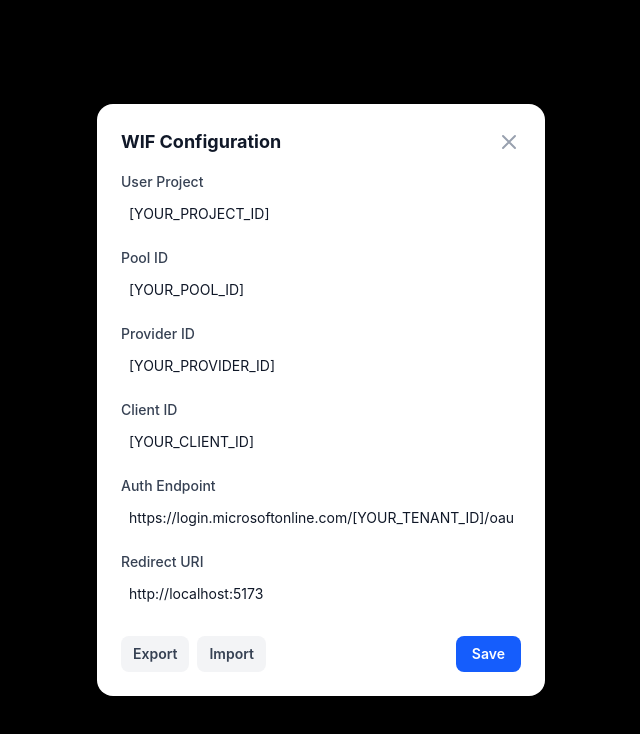
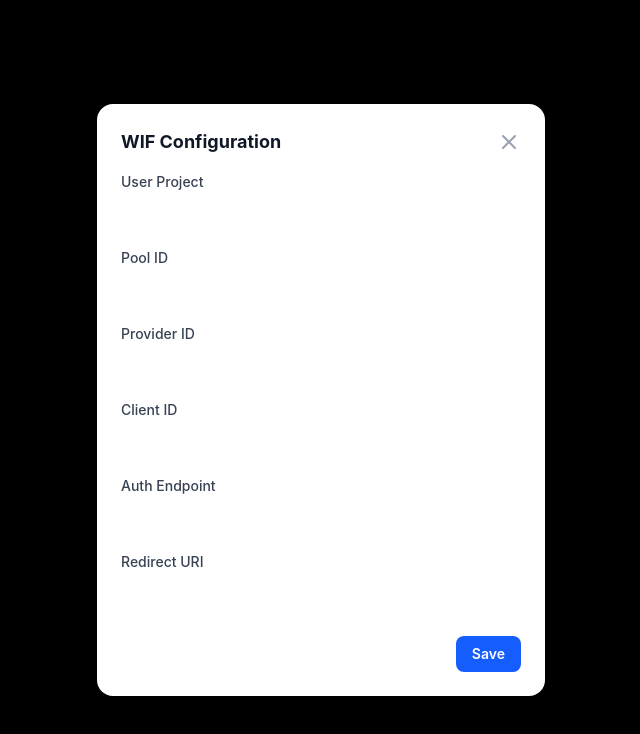
Before and after one commit to wdufrin/Backup_Restore_App, a React (Vite) app: page / in a window 1280 px wide. Both pictures are taken after a click on the button 812 px from the left and 254 px from the top of the page. Shown: the top 734 px of the page, without its empty margins (319-959 px from the left). Built offline with nearby package versions, Linux system fonts and the light colour scheme; no server answers.

Commit message:
fix: remove hardcoded EntraID identifiers from default config

```diff
--- a/src/App.tsx
+++ b/src/App.tsx
@@ -4,7 +4,7 @@ import { initGapiClient } from './services/gapiService';
 import * as api from './services/apiService';
 import './App.css';
 
-const GOOGLE_CLIENT_ID = import.meta.env.VITE_GOOGLE_CLIENT_ID || '[YOUR_GOOGLE_CLIENT_ID].apps.googleusercontent.com';
+const GOOGLE_CLIENT_ID = '180054373655-2b600fnjissdmll4ipj2ndhr0i2h03fj.apps.googleusercontent.com';
 
 declare global {
     interface Window {
@@ -20,20 +20,14 @@ function App() {
   const [isSettingsOpen, setIsSettingsOpen] = useState(false);
   const [wifConfig, setWifConfig] = useState(() => {
     const saved = localStorage.getItem('agentspace-wifConfig');
-    const parsed = saved ? JSON.parse(saved) : null;
-
-    // Fallback to placeholders if no saved config or if it contains specific old values
-    if (!parsed || parsed.userProject === 'ancient-sandbox-322523' || parsed.poolId === 'wdufrin-entra') {
-      return {
-        userProject: '[YOUR_PROJECT_ID]',
-        poolId: '[YOUR_POOL_ID]',
-        providerId: '[YOUR_PROVIDER_ID]',
-        clientId: '[YOUR_CLIENT_ID]',
-        authEndpoint: 'https://login.microsoftonline.com/[YOUR_TENANT_ID]/oauth2/v2.0/authorize',
-        redirectUri: 'http://localhost:5173',
-      };
-    }
-    return parsed;
+    return saved ? JSON.parse(saved) : {
+      userProject: '',
+      poolId: '',
+      providerId: '',
+      clientId: '',
+      authEndpoint: '',
+      redirectUri: '',
+    };
   });
   const [isWifModalOpen, setIsWifModalOpen] = useState(false);
   const tokenClient = useRef<any>(null);
@@ -138,33 +132,6 @@ function App() {
     sessionStorage.removeItem('agentspace-accessToken');
   };
 
-  const handleExportWifConfig = () => {
-    const dataStr = "data:text/json;charset=utf-8," + encodeURIComponent(JSON.stringify(wifConfig, null, 2));
-    const downloadAnchorNode = document.createElement('a');
-    downloadAnchorNode.setAttribute("href",     dataStr);
-    downloadAnchorNode.setAttribute("download", "wif_config.json");
-    document.body.appendChild(downloadAnchorNode);
-    downloadAnchorNode.click();
-    downloadAnchorNode.remove();
-  };
-
-  const handleImportWifConfig = (e: React.ChangeEvent<HTMLInputElement>) => {
-    const file = e.target.files?.[0];
-    if (!file) return;
-    const reader = new FileReader();
-    reader.onload = (event) => {
-      try {
-        const json = JSON.parse(event.target?.result as string);
-        setWifConfig(json);
-        localStorage.setItem('agentspace-wifConfig', JSON.stringify(json));
-        alert("Config imported successfully!");
-      } catch (err) {
-        alert("Failed to parse JSON file");
-      }
-    };
-    reader.readAsText(file);
-  };
-
   return (
     <div className="min-h-screen bg-gray-50 text-gray-900 flex flex-col font-sans">
       <header className="bg-white border-b border-gray-200 p-4 flex justify-between items-center h-14 flex-shrink-0 shadow-sm">
@@ -188,8 +155,8 @@ function App() {
                 {userProfile?.name?.[0] || 'W'}
               </div>
               <div className="flex flex-col text-left">
-                <span className="text-sm font-semibold text-gray-900">{userProfile?.name || '[YOUR_NAME]'}</span>
-                <span className="text-xs text-gray-500">{userProfile?.email || '[YOUR_EMAIL]'}</span>
+                <span className="text-sm font-semibold text-gray-900">{userProfile?.name || 'William Dufrin'}</span>
+                <span className="text-xs text-gray-500">{userProfile?.email || 'admin@wdufrin.altostrat.com'}</span>
               </div>
               <button onClick={handleSignOut} className="ml-2 text-xs text-red-400 hover:text-red-300 font-medium">Sign Out</button>
             </div>
@@ -281,14 +248,7 @@ function App() {
                 <input type="text" value={wifConfig.redirectUri} onChange={(e) => setWifConfig({...wifConfig, redirectUri: e.target.value})} className="w-full border border-gray-300 rounded-md p-2 text-sm" />
               </div>
             </div>
-            <div className="flex justify-between mt-6">
-              <div className="flex gap-2">
-                <button onClick={handleExportWifConfig} className="px-3 py-2 bg-gray-100 hover:bg-gray-200 text-gray-700 text-sm font-semibold rounded-lg">Export</button>
-                <label className="px-3 py-2 bg-gray-100 hover:bg-gray-200 text-gray-700 text-sm font-semibold rounded-lg cursor-pointer">
-                  Import
-                  <input type="file" accept=".json" onChange={handleImportWifConfig} className="hidden" />
-                </label>
-              </div>
+            <div className="flex justify-end mt-6">
               <button
                 onClick={() => {
                   localStorage.setItem('agentspace-wifConfig', JSON.stringify(wifConfig));
```
